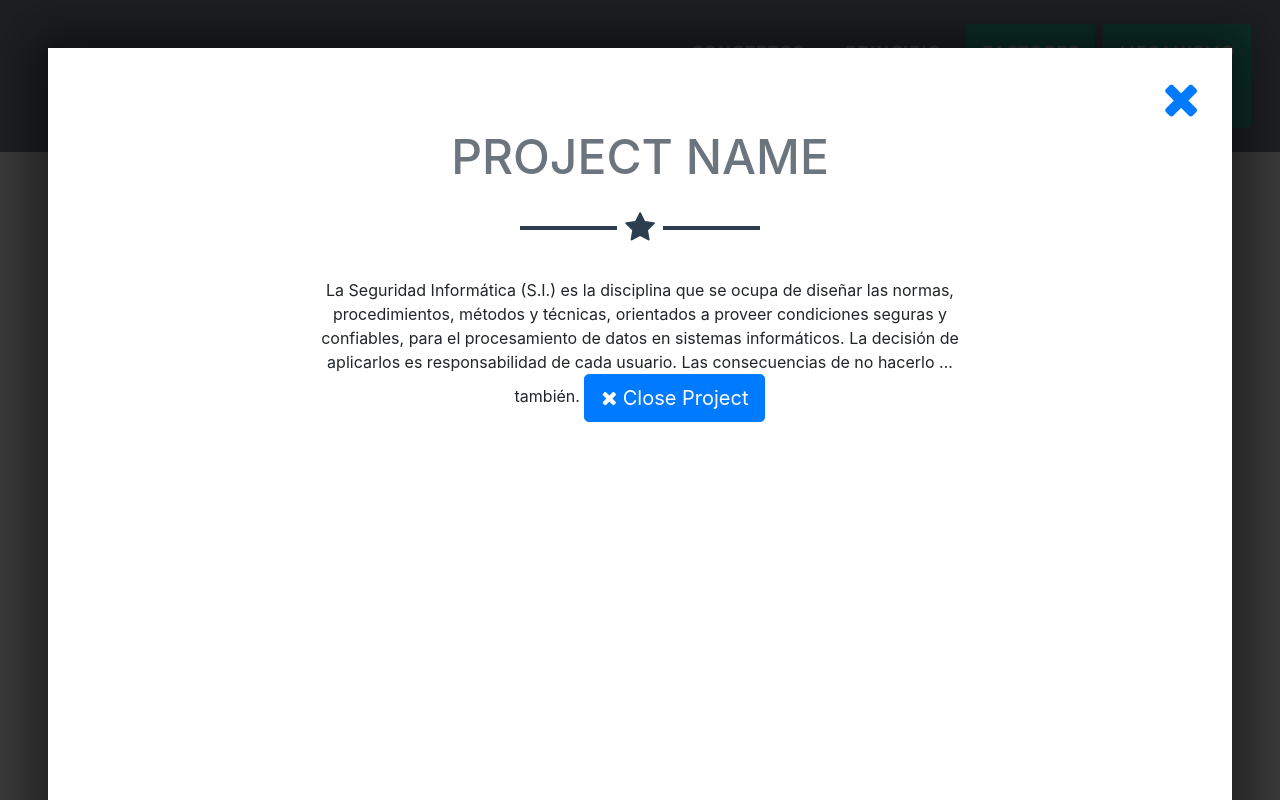
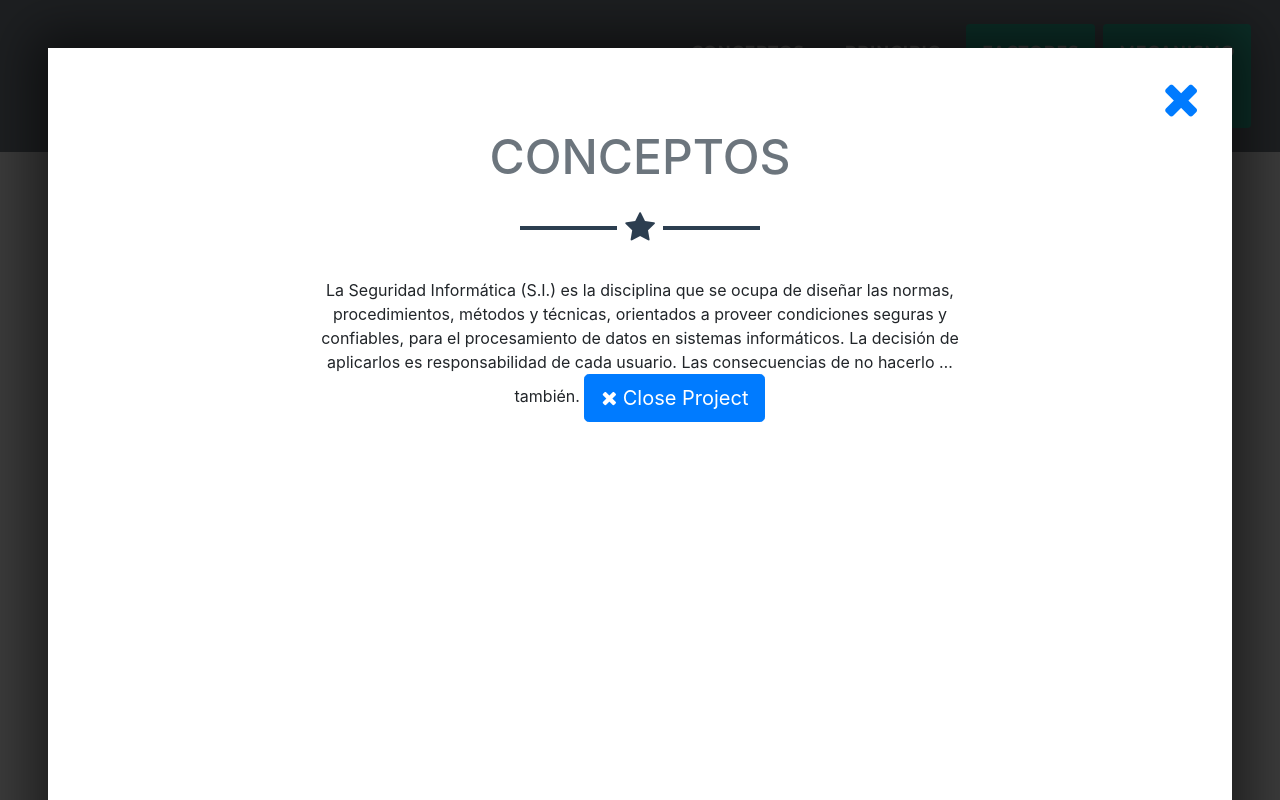
Before and after one commit to andresfdoncel/seguridadinf, a website with bundled scripts: page index.html in a window 1280 px wide. Both pictures are taken after a click on the link 260 px from the left and 1521 px from the top of the page. Shown: the part 1121-1921 px from the top of the page. Built offline with nearby package versions, Linux system fonts and the light colour scheme.

Commit message:
Update index.html

```diff
--- a/index.html
+++ b/index.html
@@ -282,7 +282,7 @@ DISPONIBILIDAD: Se refiere a la continuidad de acceso a los elementos de informa
         <div class="container text-center">
           <div class="row">
             <div class="col-lg-8 mx-auto">
-              <h2 class="text-secondary text-uppercase mb-0">Project Name</h2>
+              <h2 class="text-secondary text-uppercase mb-0">CONCEPTOS</h2>
               <hr class="star-dark mb-5">
 
               <p class="mb-5">
```
